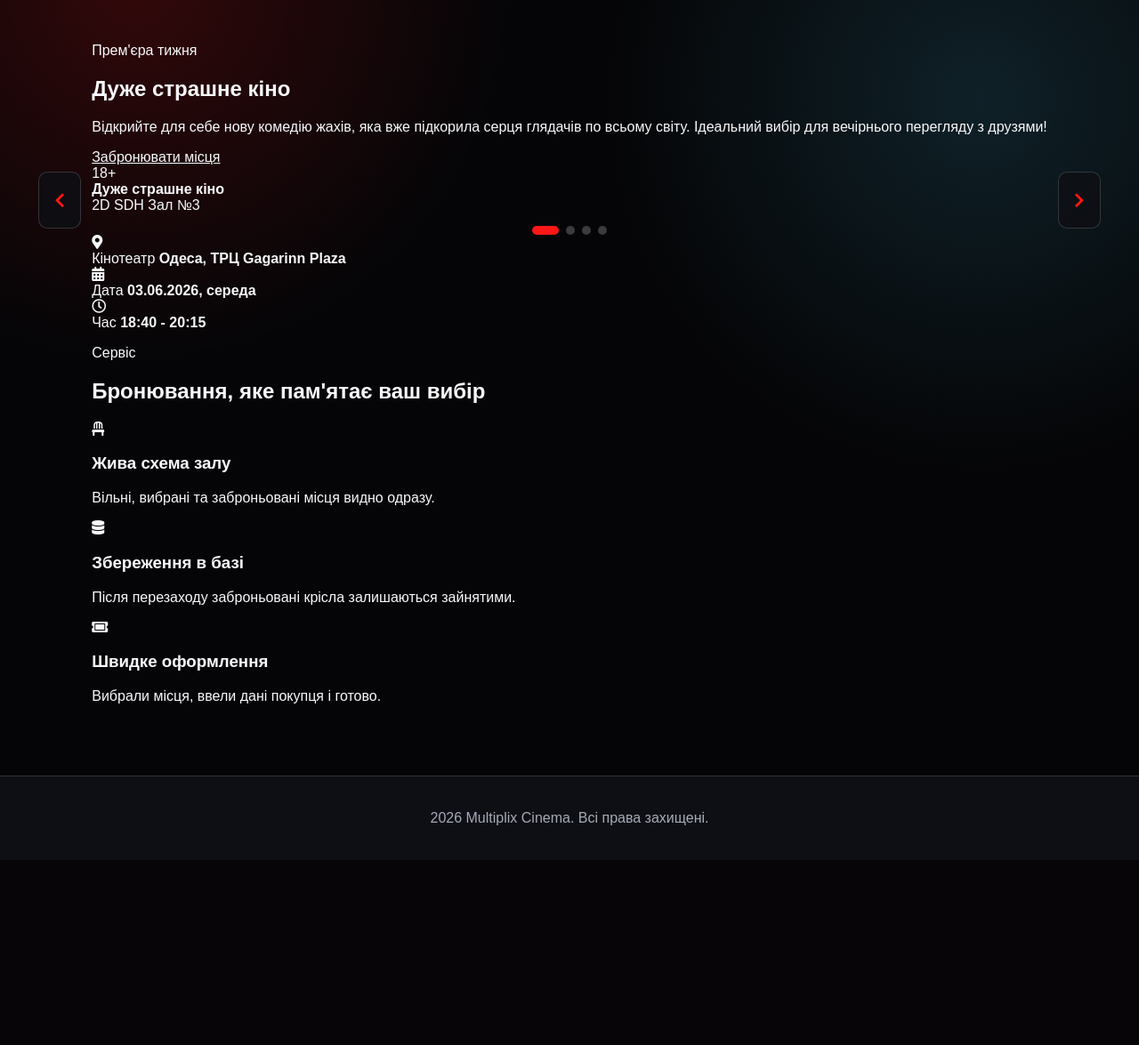
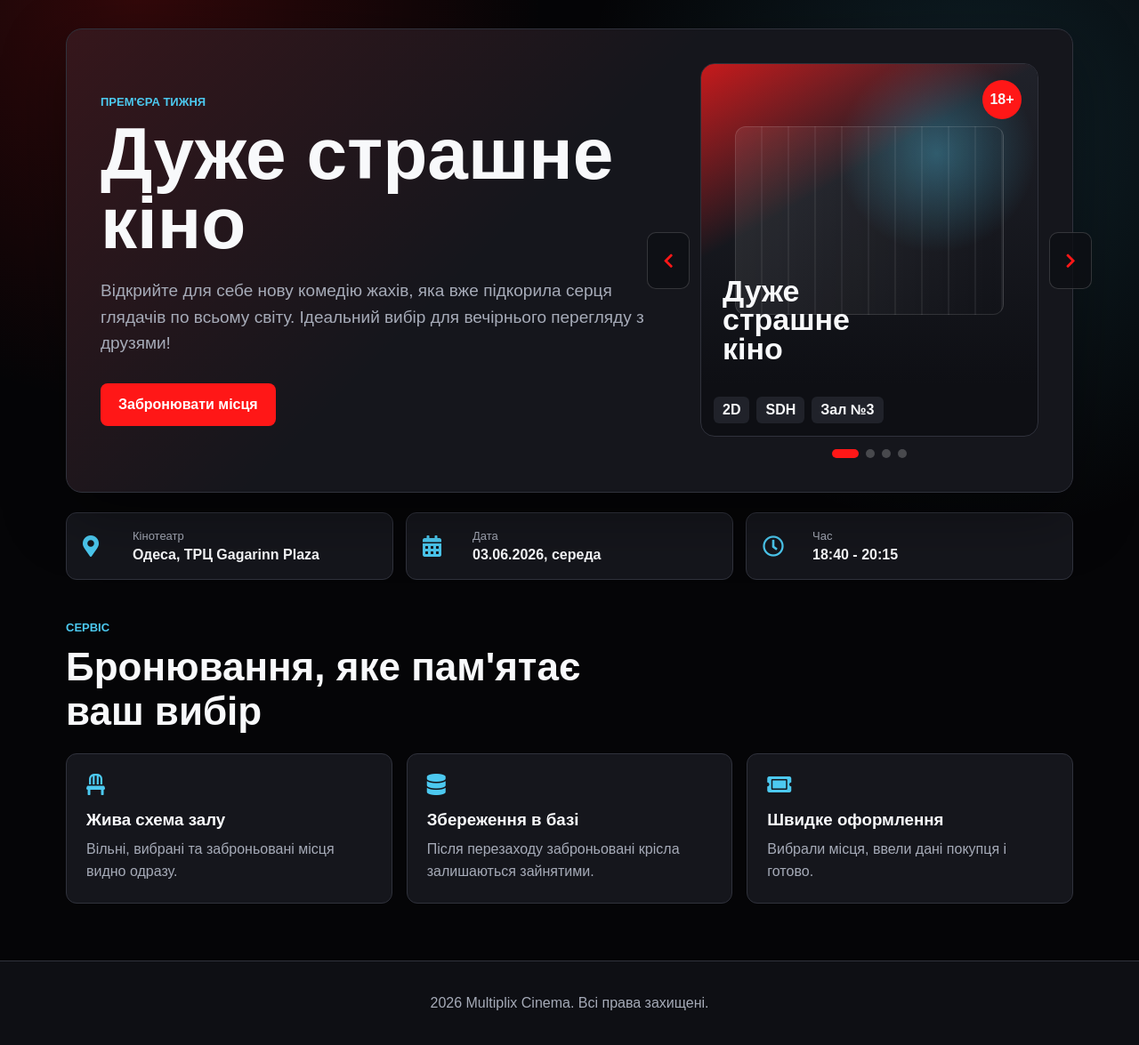
Before and after one commit to Chupik4/Ticket-reservations, a Django app: page / in a window 1280 px wide. Shown: the part 76-1251 px from the top of the page at 89% size. Before the commit the page ends 1043 px from the top, so only its background shows below. Run offline with Django 5.2, Linux system fonts and the light colour scheme.

Commit message:
arrows-fix

```diff
--- a/main/static/main/css/home.css
+++ b/main/static/main/css/home.css
@@ -1,3 +1,246 @@
+:root {
+  --bg: #050507;
+  --panel: #15161c;
+  --panel-soft: #20222a;
+  --line: #30323c;
+  --text: #f8f9fb;
+  --muted: #a6abb8;
+  --red: #ff1717;
+  --brand: #9e4545;
+  --blue: #4cc9f0;
+}
+
+* {
+  box-sizing: border-box;
+}
+
+.home-main {
+  flex: 1;
+  max-width: 1180px;
+  margin: 0 auto;
+  padding: 32px 24px 64px;
+}
+
+.home-hero {
+  min-height: 520px;
+  position: relative;
+  display: grid;
+  grid-template-columns: minmax(0, 1.1fr) 380px;
+  gap: 32px;
+  align-items: center;
+  padding: 38px;
+  border: 1px solid var(--line);
+  border-radius: 18px;
+  background:
+    linear-gradient(135deg, rgba(255, 23, 23, 0.14), transparent 44%),
+    var(--panel);
+  box-shadow: 0 24px 70px rgba(0, 0, 0, 0.35);
+}
+
+.home-kicker {
+  margin: 0 0 12px;
+  color: var(--blue);
+  font-size: 13px;
+  font-weight: 800;
+  text-transform: uppercase;
+}
+
+.home-hero h1 {
+  margin: 0;
+  max-width: 720px;
+  font-size: clamp(42px, 7vw, 82px);
+  line-height: 0.95;
+}
+
+.home-lead {
+  max-width: 640px;
+  margin: 22px 0 0;
+  color: var(--muted);
+  font-size: 19px;
+  line-height: 1.55;
+}
+
+.home-actions {
+  display: flex;
+  flex-wrap: wrap;
+  gap: 14px;
+  margin-top: 30px;
+}
+
+.home-btn {
+  min-height: 48px;
+  display: inline-flex;
+  align-items: center;
+  justify-content: center;
+  padding: 0 20px;
+  border-radius: 8px;
+  font-weight: 800;
+  text-decoration: none;
+}
+
+.home-btn.primary {
+  background: var(--red);
+  color: #fff;
+}
+
+.home-btn.secondary {
+  border: 1px solid var(--line);
+  background: var(--panel-soft);
+  color: var(--text);
+}
+
+.show-card {
+  overflow: hidden;
+  border: 1px solid var(--line);
+  border-radius: 16px;
+  background: #0e0f14;
+}
+
+.show-poster {
+  min-height: 360px;
+  position: relative;
+  display: flex;
+  align-items: flex-end;
+  padding: 24px;
+  background:
+    linear-gradient(150deg, rgba(255, 23, 23, 0.75), transparent 38%),
+    radial-gradient(circle at 70% 28%, rgba(76, 201, 240, 0.35), transparent 30%),
+    linear-gradient(180deg, #20222a, #0e0f14);
+}
+
+.show-poster.action {
+  background:
+    linear-gradient(150deg, rgba(255, 23, 23, 0.7), transparent 40%),
+    radial-gradient(circle at 72% 24%, rgba(76, 201, 240, 0.4), transparent 30%),
+    linear-gradient(180deg, #22242c, #0e0f14);
+}
+
+.show-poster.drama {
+  background:
+    linear-gradient(150deg, rgba(76, 201, 240, 0.48), transparent 42%),
+    radial-gradient(circle at 75% 26%, rgba(255, 23, 23, 0.35), transparent 28%),
+    linear-gradient(180deg, #1f2429, #0e0f14);
+}
+
+.show-poster.family {
+  background:
+    linear-gradient(150deg, rgba(255, 23, 23, 0.58), transparent 38%),
+    radial-gradient(circle at 70% 28%, rgba(255, 214, 102, 0.34), transparent 30%),
+    linear-gradient(180deg, #242026, #0e0f14);
+}
+
+.poster-light {
+  position: absolute;
+  inset: 70px 38px 78px;
+  border: 1px solid rgba(255, 255, 255, 0.12);
+  border-radius: 12px;
+  background:
+    linear-gradient(90deg, rgba(255,255,255,0.08), transparent),
+    repeating-linear-gradient(90deg, transparent 0 28px, rgba(255,255,255,0.06) 28px 30px);
+}
+
+.show-poster strong {
+  position: relative;
+  z-index: 1;
+  max-width: 220px;
+  font-size: 34px;
+  line-height: 0.95;
+}
+
+.rating {
+  position: absolute;
+  top: 18px;
+  right: 18px;
+  z-index: 1;
+  width: 44px;
+  height: 44px;
+  display: grid;
+  place-items: center;
+  border-radius: 50%;
+  background: var(--red);
+  font-weight: 800;
+}
+
+.show-meta {
+  display: flex;
+  gap: 8px;
+  padding: 14px;
+}
+
+.show-meta span {
+  padding: 6px 10px;
+  border-radius: 6px;
+  background: var(--panel-soft);
+  font-weight: 800;
+}
+
+.schedule-strip {
+  display: grid;
+  grid-template-columns: repeat(3, minmax(0, 1fr));
+  gap: 14px;
+  margin-top: 22px;
+}
+
+.schedule-strip article,
+.benefits article {
+  border: 1px solid var(--line);
+  border-radius: 12px;
+  background: var(--panel);
+}
+
+.schedule-strip article {
+  display: grid;
+  grid-template-columns: 44px 1fr;
+  gap: 12px;
+  align-items: center;
+  padding: 18px;
+}
+
+.schedule-strip i,
+.benefits i {
+  color: var(--blue);
+  font-size: 24px;
+}
+
+.schedule-strip span {
+  display: block;
+  margin-bottom: 5px;
+  color: var(--muted);
+  font-size: 13px;
+}
+
+.home-section {
+  margin-top: 46px;
+}
+
+.section-heading h2 {
+  max-width: 650px;
+  margin: 0;
+  font-size: clamp(28px, 5vw, 44px);
+}
+
+.benefits {
+  display: grid;
+  grid-template-columns: repeat(3, minmax(0, 1fr));
+  gap: 16px;
+  margin-top: 22px;
+}
+
+.benefits article {
+  padding: 22px;
+}
+
+.benefits h3 {
+  margin: 16px 0 10px;
+}
+
+.benefits p {
+  margin: 0;
+  color: var(--muted);
+  line-height: 1.55;
+}
+
+/* ── Carousel ── */
 .show-carousel {
   position: relative;
   display: grid;
@@ -61,6 +304,7 @@
   background: var(--red);
 }
 
+/* ── Fade animation ── */
 .home-hero.is-changing .home-hero-copy,
 .home-hero.is-changing .show-card {
   opacity: 0;
@@ -72,16 +316,43 @@
   transition: opacity 0.32s ease, transform 0.32s ease;
 }
 
+/* ── Mobile ── */
 @media (max-width: 900px) {
+  .home-hero {
+    grid-template-columns: 1fr;
+  }
+
   .carousel-btn.prev {
     left: 10px;
   }
+
   .carousel-btn.next {
     right: 10px;
   }
+
   .carousel-btn {
     width: 40px;
     height: 52px;
     background: rgba(14, 15, 20, 0.9);
   }
+
+  .schedule-strip,
+  .benefits {
+    grid-template-columns: 1fr;
+  }
 }
+
+@media (max-width: 560px) {
+  .home-main {
+    padding: 18px 14px 44px;
+  }
+
+  .home-hero {
+    min-height: auto;
+    padding: 24px;
+  }
+
+  .show-poster {
+    min-height: 250px;
+  }
+}
```
